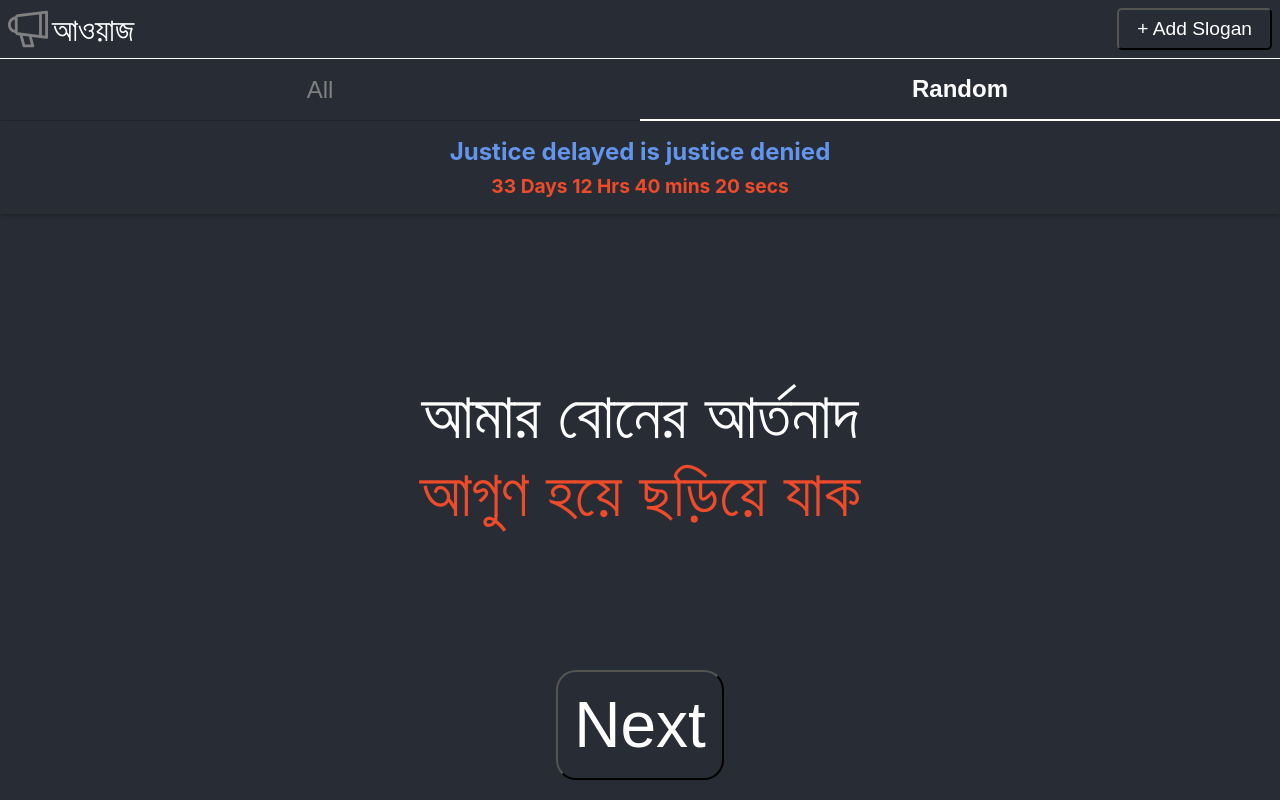
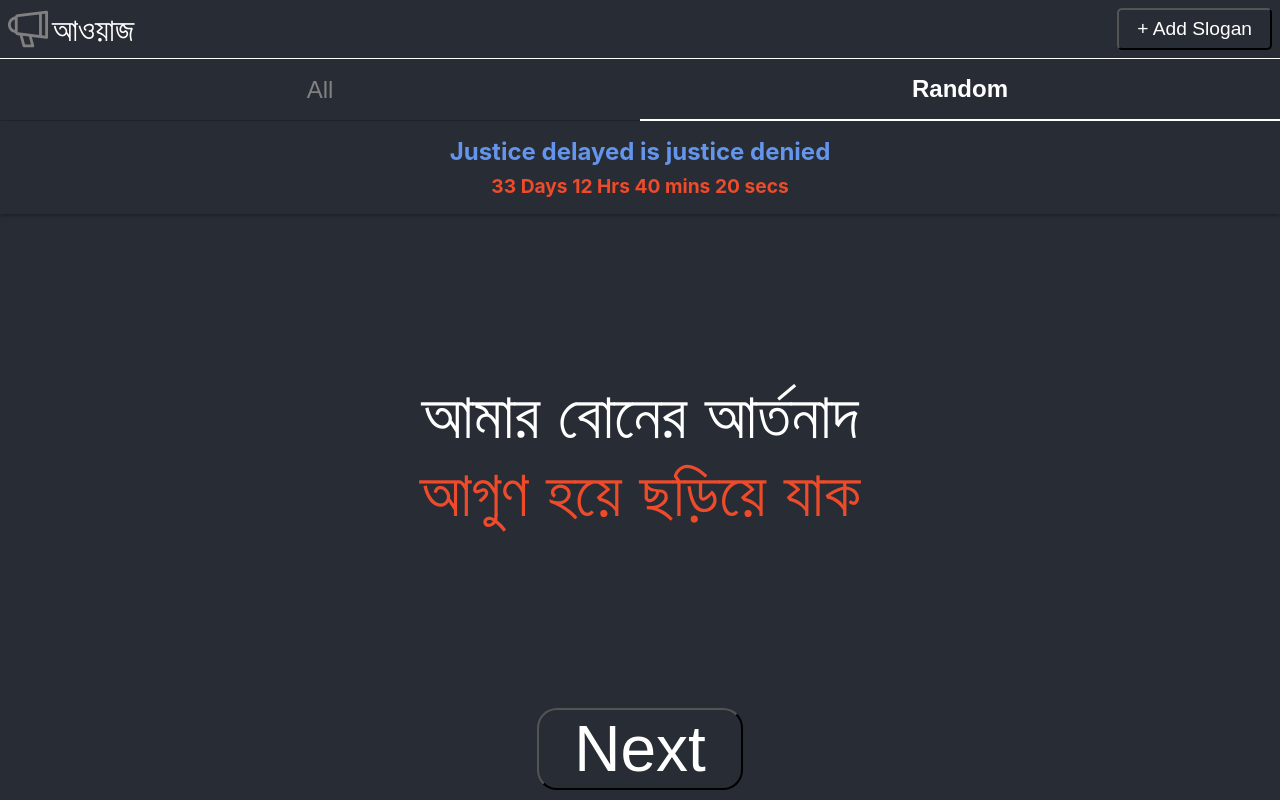
Before and after one commit to nabarunchatterjee/awaj, a React (Create React App) app: page / in a window 1280 px wide. Built offline with nearby package versions, Linux system fonts and the light colour scheme.

Commit message:
fix slogan button overlap issue

```diff
--- a/src/App.css
+++ b/src/App.css
@@ -48,7 +48,7 @@
 }
 
 .Next {
-  bottom: 20px;
+  bottom: 10px;
   position: fixed;
   background-color: #282c34;
   display: flex;
@@ -58,7 +58,7 @@
   font-size: 4rem;
   color: white;
   border-radius: 20px;
-  padding: 16px;
+  padding: 2px 35px;
 }
 
 .ModeBox {
--- a/src/components/AddSlogan.jsx
+++ b/src/components/AddSlogan.jsx
@@ -10,7 +10,7 @@ export default function AddSlogan({ handleClick }) {
       }}
       onClick={handleClick}
     >
-      + Add Slogan
+      &#43; Add Slogan
     </button>
   );
 }
```
